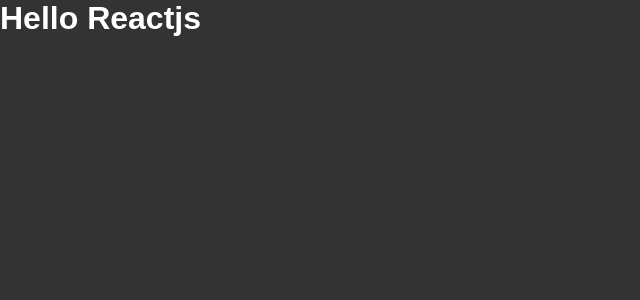
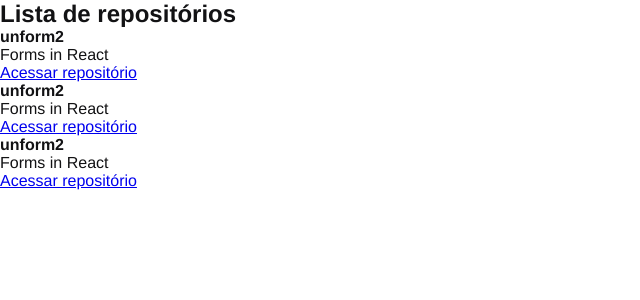
Before and after one commit to felipe-gomes-vicente/Ignite-Bootcamp, a React app in the folder 01-github-explorer/: page / in a window 1280 px wide. Shown: the top 300 px of the page, without its empty margins (0-640 px from the left). Built offline with nearby package versions, Linux system fonts and the light colour scheme.

Commit message:
sass configurado no webpack e introdução a componentes e propriedades

```diff
--- a/01-github-explorer/package.json
+++ b/01-github-explorer/package.json
@@ -21,6 +21,8 @@
     "cross-env": "^7.0.3",
     "css-loader": "^6.3.0",
     "html-webpack-plugin": "^5.3.2",
+    "node-sass": "^6.0.1",
+    "sass-loader": "^12.1.0",
     "style-loader": "^3.2.1",
     "webpack": "^5.53.0",
     "webpack-cli": "^4.8.0"
--- a/01-github-explorer/src/App.jsx
+++ b/01-github-explorer/src/App.jsx
@@ -1,5 +1,6 @@
-import './styles/global.css';
+import { RepositoryList } from './components/RepositoryList';
+import './styles/global.scss';
 
 export function App() {
-  return <h1>Hello Reactjs</h1>
+  return <RepositoryList />
 }
--- /dev/null
+++ b/01-github-explorer/src/components/RepositoryItem.jsx
@@ -0,0 +1,10 @@
+export function RepositoryItem(props) {
+  return (
+    <li>
+      <strong>{props.repository?.name ?? 'Default'}</strong>
+      <p>{props.repository?.description}</p>
+
+      <a href={props.repository?.link}>Acessar repositório</a>
+    </li>
+  );
+}
--- /dev/null
+++ b/01-github-explorer/src/components/RepositoryList.jsx
@@ -0,0 +1,23 @@
+import { RepositoryItem } from "./RepositoryItem";
+
+const repository = {
+  name: "unform2",
+  description: "Forms in React",
+  link: "http://github.com/unform/unform"
+}
+
+export function RepositoryList() {
+  return (
+    <section className="repository-list">
+      <h1>Lista de repositórios</h1>
+
+      <ul>
+        <RepositoryItem repository={repository} />
+        <RepositoryItem repository={repository} />
+        <RepositoryItem repository={repository} />
+        {/* <RepositoryItem />
+        <RepositoryItem /> */}
+      </ul>
+    </section>
+  );
+}
--- a/01-github-explorer/src/styles/global.css
+++ /dev/null
@@ -1,11 +0,0 @@
-* {
-  margin: 0;
-  padding: 0;
-  box-sizing: border-box;
-}
-
-body {
-  font-family: Arial, Helvetica, sans-serif;
-  background: #333;
-  color: #FFF;
-}
--- /dev/null
+++ b/01-github-explorer/src/styles/global.scss
@@ -0,0 +1,10 @@
+* {
+  margin: 0;
+  padding: 0;
+  box-sizing: border-box;
+}
+
+body {
+  font-family: "Helvetica Neue", Arial, Helvetica, sans-serif;
+  color: #121214;
+}
--- a/01-github-explorer/webpack.config.js
+++ b/01-github-explorer/webpack.config.js
@@ -30,9 +30,9 @@ module.exports = {
         use: 'babel-loader'
       },
       {
-        test: /\.css$/,
+        test: /\.scss$/,
         exclude: /node_modules/,
-        use: ['style-loader', 'css-loader'],
+        use: ['style-loader', 'css-loader', 'sass-loader'],
       }
     ],
   }
```
